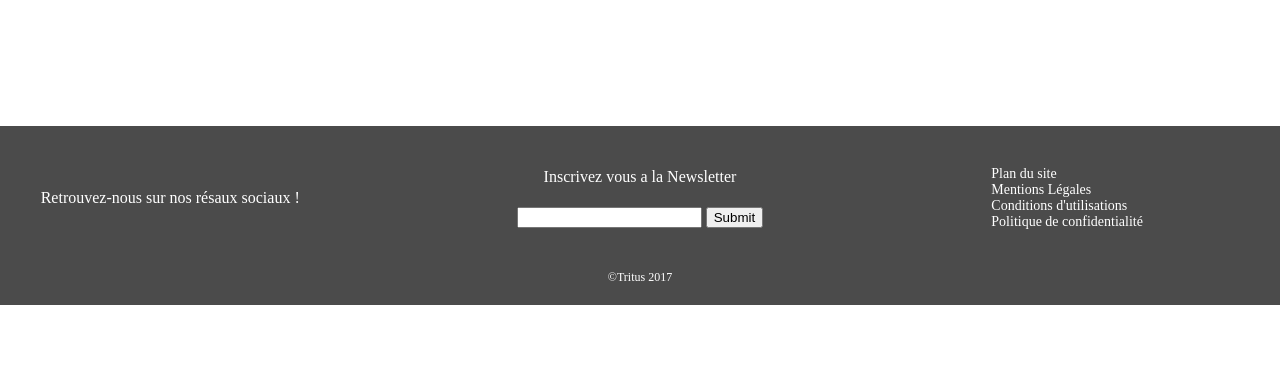
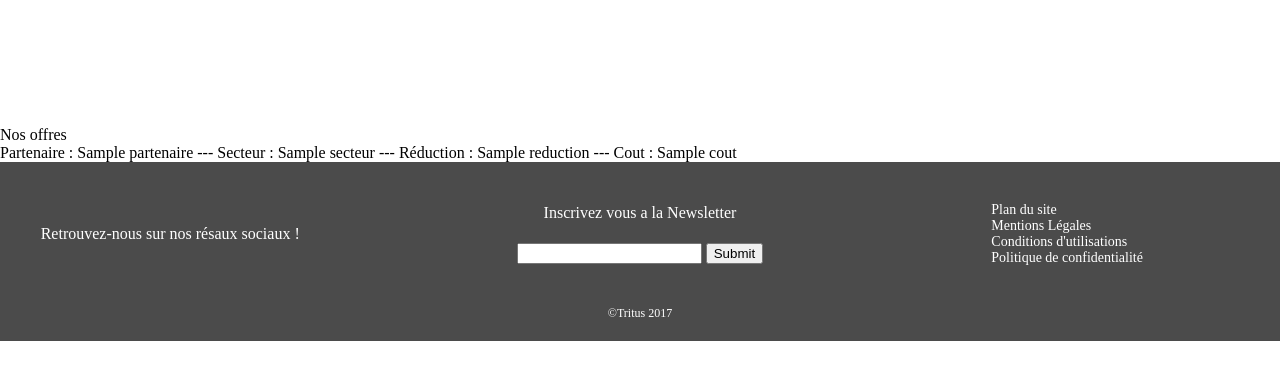
Before and after one commit to HakanAkca/project_transversal, a PHP site: template views/home.html.twig in a window 1280 px wide. Shown: the top 380 px of the page. Run offline with PHP 8.4, Linux system fonts and the light colour scheme; the template is opened without the code that fills it: most values are stand-ins (such as "Sample title", 1, 10 or a date in 2020); some libraries are stand-ins or nearby versions.

Commit message:
all offres for users

```diff
--- a/Controller/DefaultController.php
+++ b/Controller/DefaultController.php
@@ -9,9 +9,11 @@ class DefaultController extends BaseController
     public function homeAction(){
         $manager = UserManager::getInstance();
         $recycledObjects = $manager->recycledObjects();
+        $allOffres = $manager->getOffers();
         echo $this->renderView('home.html.twig',
             [
-                'recycledObjects' => $recycledObjects
+                'recycledObjects' => $recycledObjects,
+                'allOffres' => $allOffres
             ]);
     }
 
--- a/Controller/SecurityController.php
+++ b/Controller/SecurityController.php
@@ -66,6 +66,7 @@ class SecurityController extends BaseController
                 $res = $manager->pushBottles($_POST);
                 if (is_array($res) && !empty($res)) {
                     $manager->addCodeBar($res);
+                    header('Loaction:?action=profil');
                 }
 
             }
--- a/views/home.html.twig
+++ b/views/home.html.twig
@@ -4,4 +4,11 @@
     <br>
     <br>
     <br><br><br><br><br>
+    <p>Nos offres</p>
+    {% for offre in allOffres %}
+        Partenaire : {{ offre["Partenaire"] }} ---
+        Secteur : {{ offre["Secteur"] }} ---
+        Réduction : {{ offre["Reduction"] }} ---
+        Cout : {{ offre["Cout"] }} <br>
+    {% endfor %}
 {% endblock %}
```
Also changed, not shown: Model/UserManager.php (+22 -0 lines), views/profil.html.twig (+7 -0 lines), 3 other files.
